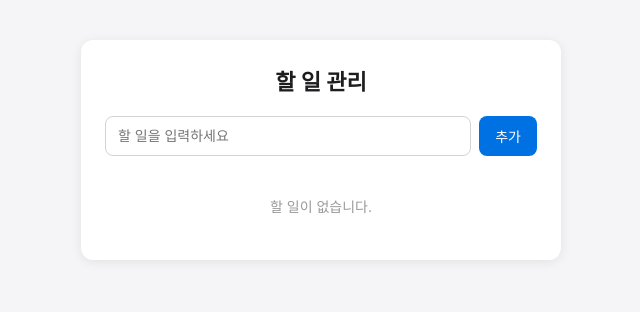
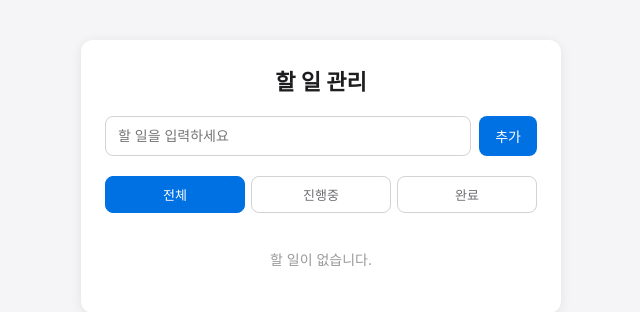
Before and after one commit to moonhong0221/Todoist-manager, a Flask app: page / in a window 1280 px wide. Shown: the top 312 px of the page, without its empty margins (319-959 px from the left). Run offline with Flask 3, Linux system fonts and the light colour scheme; data that the repository does not hold is empty.

Commit message:
Add task filter (all/active/done) to frontend

```diff
--- a/static/app.js
+++ b/static/app.js
@@ -3,14 +3,25 @@ const API_URL = "/api/tasks";
 const form = document.getElementById("task-form");
 const input = document.getElementById("task-input");
 const list = document.getElementById("task-list");
+const filterBar = document.getElementById("filter-bar");
+
+let allTasks = [];
+let currentFilter = "all";
 
 async function fetchTasks() {
   const res = await fetch(API_URL);
-  const tasks = await res.json();
-  renderTasks(tasks);
+  allTasks = await res.json();
+  renderTasks();
 }
 
-function renderTasks(tasks) {
+function getFilteredTasks() {
+  if (currentFilter === "active") return allTasks.filter((task) => !task.is_done);
+  if (currentFilter === "done") return allTasks.filter((task) => task.is_done);
+  return allTasks;
+}
+
+function renderTasks() {
+  const tasks = getFilteredTasks();
   list.innerHTML = "";
 
   if (tasks.length === 0) {
@@ -77,4 +88,13 @@ form.addEventListener("submit", async (e) => {
   await addTask(title);
 });
 
+filterBar.addEventListener("click", (e) => {
+  const btn = e.target.closest(".filter-btn");
+  if (!btn) return;
+
+  currentFilter = btn.dataset.filter;
+  filterBar.querySelectorAll(".filter-btn").forEach((b) => b.classList.toggle("active", b === btn));
+  renderTasks();
+});
+
 fetchTasks();
--- a/static/style.css
+++ b/static/style.css
@@ -58,6 +58,33 @@ h1 {
   background: #005bb5;
 }
 
+.filter-bar {
+  display: flex;
+  gap: 6px;
+  margin-bottom: 16px;
+}
+
+.filter-btn {
+  flex: 1;
+  padding: 8px 0;
+  border: 1px solid #d2d2d7;
+  border-radius: 8px;
+  background: #fff;
+  color: #6e6e73;
+  font-size: 13px;
+  cursor: pointer;
+}
+
+.filter-btn:hover {
+  background: #f5f5f7;
+}
+
+.filter-btn.active {
+  background: #0071e3;
+  border-color: #0071e3;
+  color: #fff;
+}
+
 .task-list {
   list-style: none;
   margin: 0;
--- a/templates/index.html
+++ b/templates/index.html
@@ -15,6 +15,12 @@
       <button type="submit">추가</button>
     </form>
 
+    <div id="filter-bar" class="filter-bar">
+      <button type="button" class="filter-btn active" data-filter="all">전체</button>
+      <button type="button" class="filter-btn" data-filter="active">진행중</button>
+      <button type="button" class="filter-btn" data-filter="done">완료</button>
+    </div>
+
     <ul id="task-list" class="task-list"></ul>
   </div>
 
```
Also changed, not shown: 1 other file.
